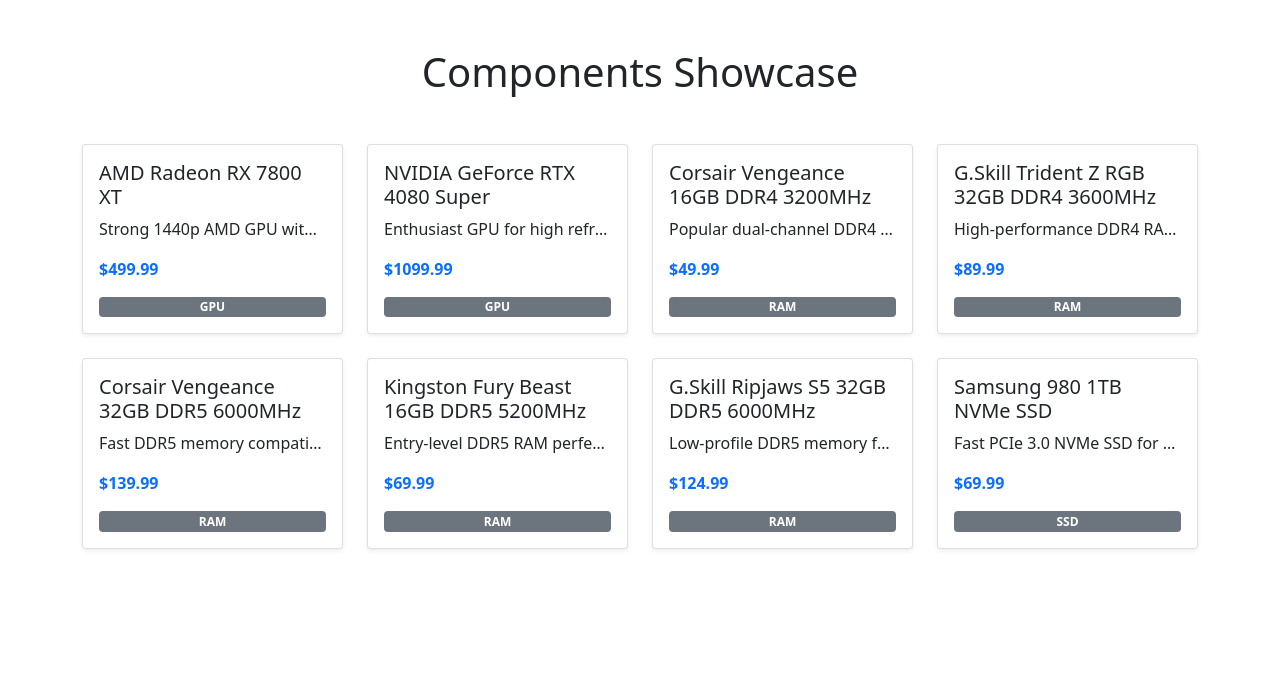
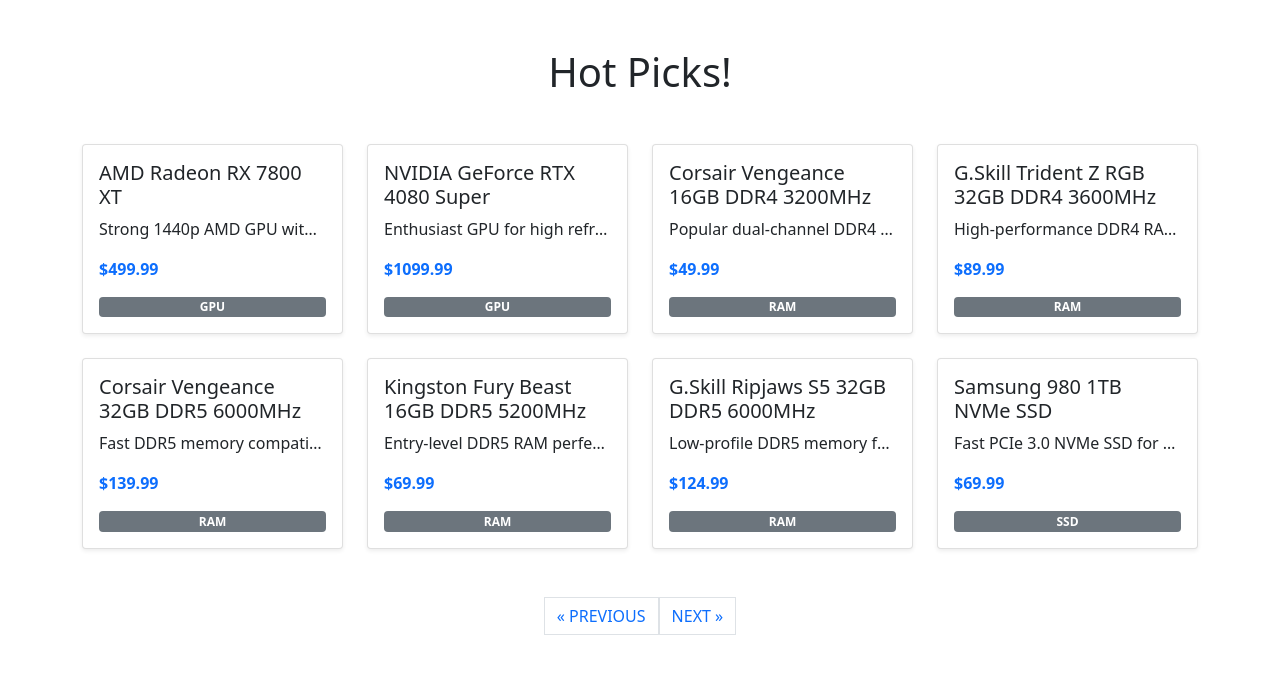
Before and after one commit to jamesfowler-dev/capstone-project, a Django app: page /?page=2 in a window 1280 px wide. Shown: the part 56-730 px from the top of the page. Run offline with Django 4.2, Linux system fonts and the light colour scheme; data comes from the database, SQL or seed files in the repository.

Commit message:
add pagination to index.html

```diff
--- a/component/templates/component/component_list.html
+++ b/component/templates/component/component_list.html
@@ -21,6 +21,7 @@
                 <img class="card-img-top" src="{{ component.featured_image.url }}" alt="{{ component.name }}">
             </div>
         {% endif %} {% endcomment %}
+        <p class="card-text">{{ component.excerpt }}</p>
     {% endfor %}
 
 </body>
--- a/component/templates/component/index.html
+++ b/component/templates/component/index.html
@@ -3,7 +3,7 @@
 {% block content %}
 
 <div class="container py-5">
-    <h1 class="text-center mb-5">Components Showcase</h1>
+    <h1 class="text-center mb-5">Hot Picks!</h1>
 
     <div class="row g-4">
         {% for component in object_list %}
@@ -24,4 +24,19 @@
     </div>
 </div>
 
+    <nav aria-label="Page navigation">
+        <ul class="pagination justify-content-center">
+            {% if page_obj.has_previous %}
+            <li><a href="?page={{ page_obj.previous_page_number }}" class="page-link">&laquo; PREVIOUS </a></li>
+            {% endif %}
+            {% if page_obj.has_next %}
+            <li><a href="?page={{ page_obj.next_page_number }}" class="page-link"> NEXT &raquo;</a></li>
+            {% endif %}
+        </ul>
+    </nav>
+
 {% endblock %}
+
+{% block copyright %}
+Copyright James Fowler 2025
+{% endblock %}
--- a/templates/base.html
+++ b/templates/base.html
@@ -40,7 +40,7 @@
                 <ul class="navbar-nav me-auto mb-2 mb-lg-0">
                     <li class="nav-item">
                         <a class="nav-link {% if request.path == home_url %}active{% endif %}" aria-current="page"
-                            href="#">Home</a>
+                            href="{% url 'home' %}">Home</a>
                     </li>
 
                 </ul>
@@ -61,8 +61,12 @@
 
     <!-- Footer -->
     <footer class="footer mt-auto py-3 dark-bg">
-        <p class="m-0 text-center text-white">Made by Code Instituters</p>
-        <p class="m-0 text-center text-white">Follow us: <i class="fab fa-facebook-square ms-3"></i>
+        <p class="m-0 text-center text-white">
+            {% block copyright %}
+                Made by James Fowler
+            {% endblock copyright %}
+        </p>
+        <p class="m-0 text-center text-white">Follow me: <i class="fab fa-facebook-square ms-3"></i>
             <i class="fab fa-twitter-square ms-3"></i>
             <i class="fab fa-instagram-square ms-3"></i>
             <i class="fab fa-youtube-square ms-3"></i>
```
